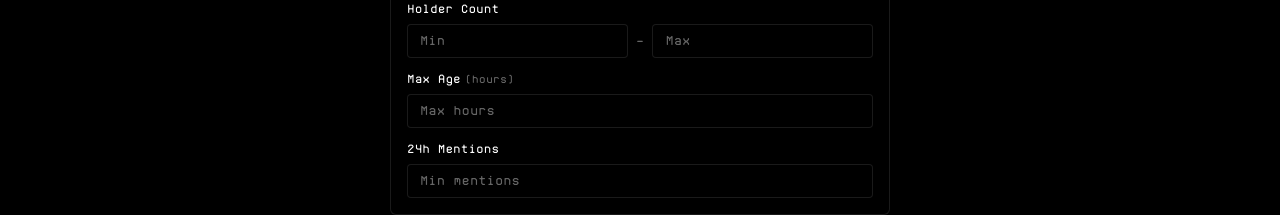
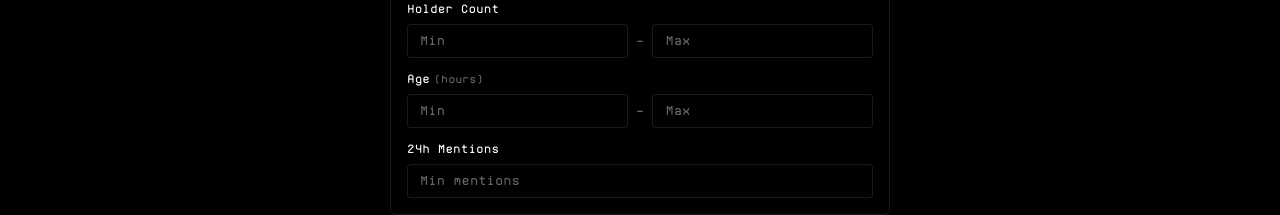
Before and after one commit to Sureffi/CienceTerminal, a React (Vite) app in the folder frontend/: page /screener in a window 1280 px wide. Both pictures are taken after a click on the button "Filters". Shown: the part 378-593 px from the top of the page. Built offline with nearby package versions, Linux system fonts and the light colour scheme; no server answers; what kbar would draw is missing.

Commit message:
Changed age filter from max to min max

```diff
--- a/frontend/src/components/molecules/FilterPanel/FilterPanel.tsx
+++ b/frontend/src/components/molecules/FilterPanel/FilterPanel.tsx
@@ -23,6 +23,7 @@ export interface TokenFilters {
     trendScoreMin?: number;
 
     // Age
+    ageHoursMin?: number;
     ageHoursMax?: number;
 }
 
@@ -165,15 +166,24 @@ export const FilterPanel = ({ filters, onFiltersChange, onReset, onApply }: Filt
                     <FilterRow>
                         <FilterGroup>
                             <Label>
-                                Max Age
+                                Age
                                 <Hint>(hours)</Hint>
                             </Label>
-                            <Input
-                                type="number"
-                                placeholder="Max hours"
-                                value={draftFilters.ageHoursMax ?? ''}
-                                onChange={(e) => handleInputChange('ageHoursMax', e.target.value)}
-                            />
+                            <RangeInputs>
+                                <Input
+                                    type="number"
+                                    placeholder="Min"
+                                    value={draftFilters.ageHoursMin ?? ''}
+                                    onChange={(e) => handleInputChange('ageHoursMin', e.target.value)}
+                                />
+                                <RangeSeparator>–</RangeSeparator>
+                                <Input
+                                    type="number"
+                                    placeholder="Max"
+                                    value={draftFilters.ageHoursMax ?? ''}
+                                    onChange={(e) => handleInputChange('ageHoursMax', e.target.value)}
+                                />
+                            </RangeInputs>
                         </FilterGroup>
                     </FilterRow>
                     <FilterRow>
```
